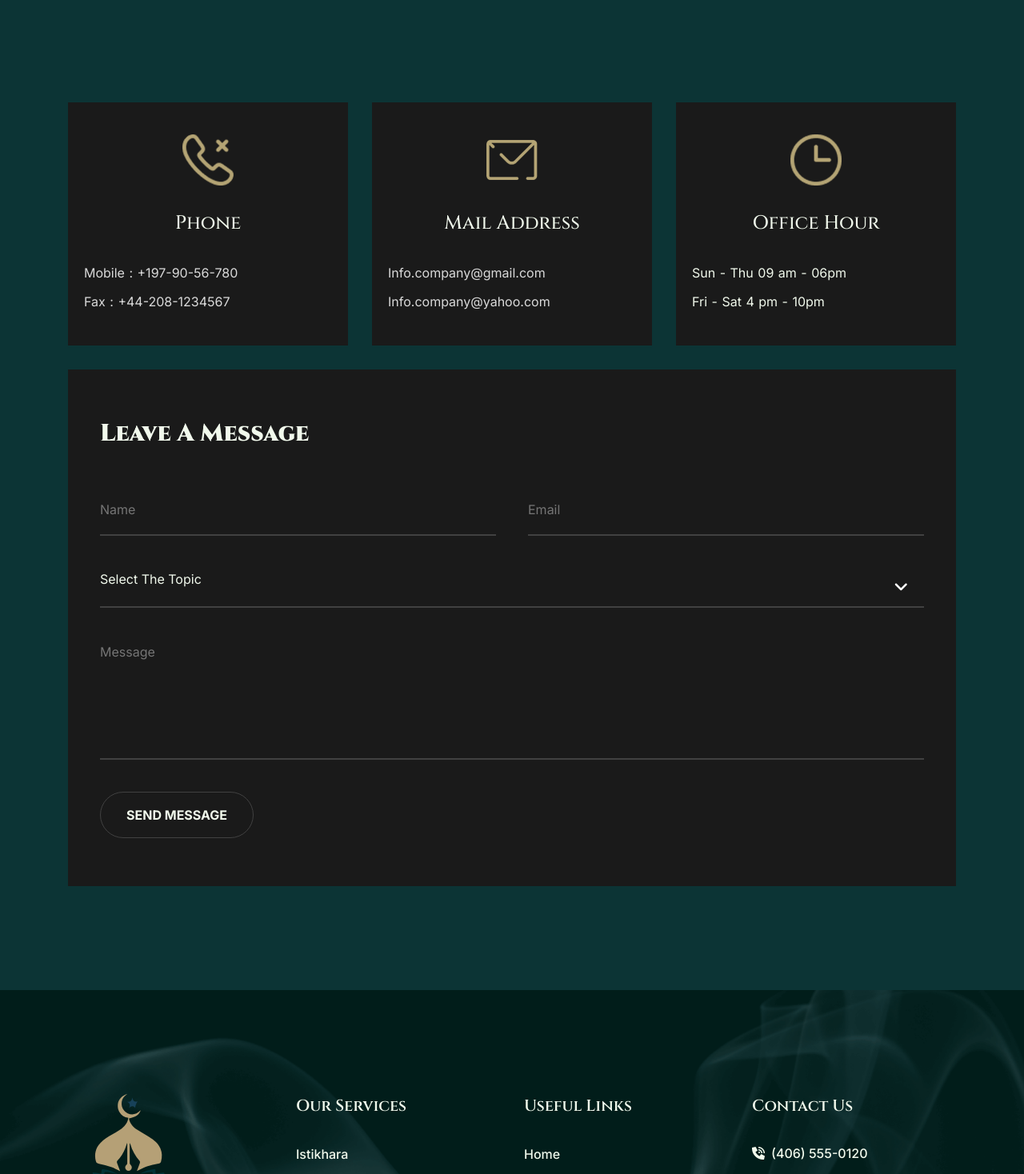
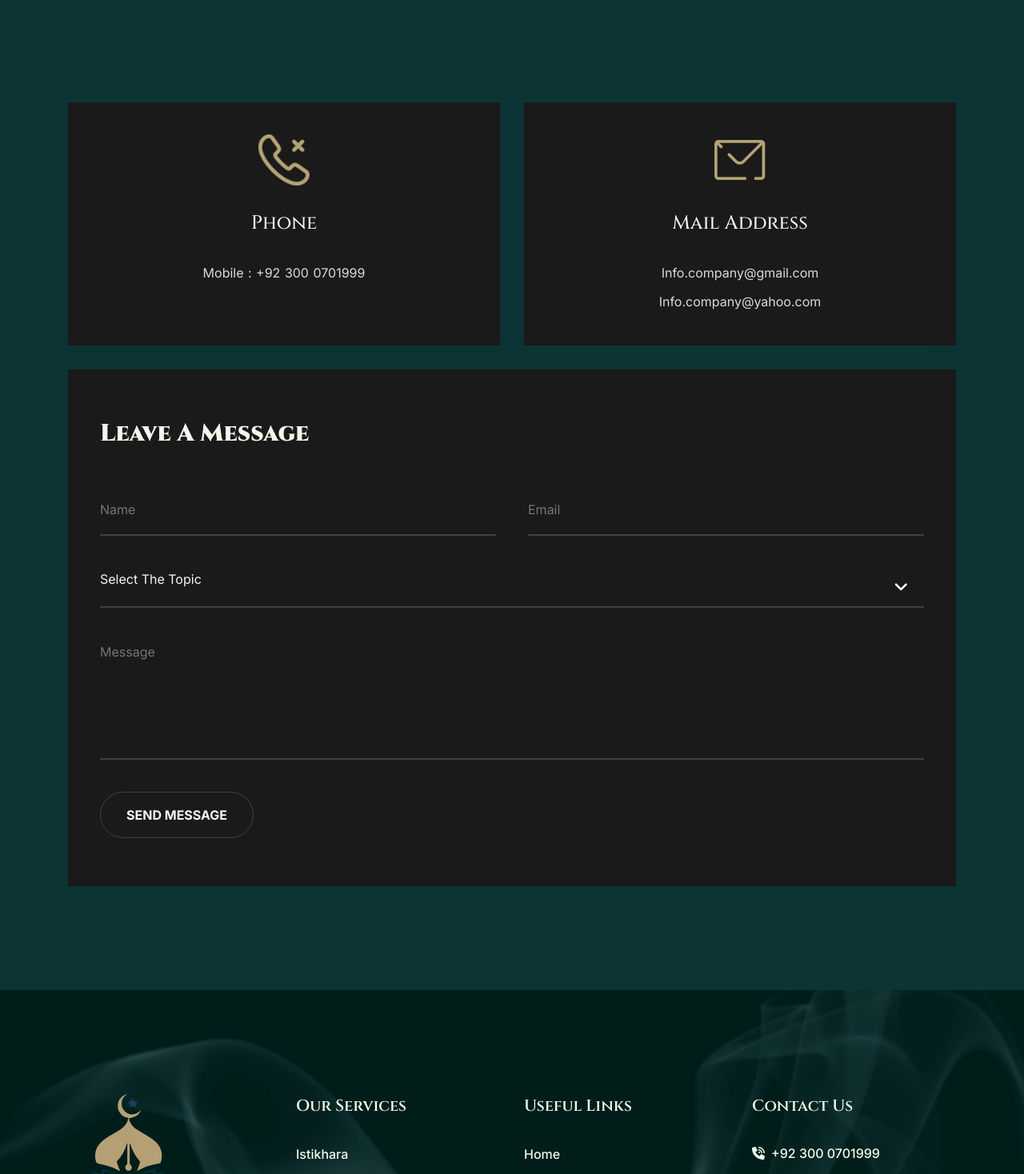
Before and after one commit to wahabsharif/istikhara-qalandar, a Next.js app: page /contact in a window 1280 px wide. Shown: the part 462-1930 px from the top of the page at 80% size. Built offline with nearby package versions, Linux system fonts and the light colour scheme.

Commit message:
Contact Details

```diff
--- a/src/components/containers/ContactMain.tsx
+++ b/src/components/containers/ContactMain.tsx
@@ -10,7 +10,7 @@ const ContactMain = () => {
     <section className="section contact-m fade-wrapper">
       <div className="container">
         <div className="row gaper">
-          <div className="col-12 col-sm-6 col-xl-4">
+          <div className="col-12 col-sm-6 col-xl-6">
             <div className="contact-m__single topy-tilt fade-top">
               <div className="thumb">
                 <Image src={phone} alt="istikhara-qalandar-icon-phone" />
@@ -18,15 +18,12 @@ const ContactMain = () => {
               <div className="content">
                 <h4>Phone</h4>
                 <p>
-                  <Link href="tel:197-90-56-780">Mobile : +197-90-56-780</Link>
-                </p>
-                <p>
-                  <Link href="tel:197-90-56-780">Fax : +44-208-1234567</Link>
+                  <Link href="tel:923000701999">Mobile : +92 300 0701999</Link>
                 </p>
               </div>
             </div>
           </div>
-          <div className="col-12 col-sm-6 col-xl-4">
+          <div className="col-12 col-sm-6 col-xl-6">
             <div className="contact-m__single topy-tilt fade-top">
               <div className="thumb">
                 <Image src={mail} alt="istikhara-qalandar-icon-mail" />
@@ -43,18 +40,6 @@ const ContactMain = () => {
                     Info.company@yahoo.com
                   </Link>
                 </p>
-              </div>
-            </div>
-          </div>
-          <div className="col-12 col-sm-6 col-xl-4">
-            <div className="contact-m__single topy-tilt fade-top">
-              <div className="thumb">
-                <Image src={time} alt="istikhara-qalandar-icon-time" />
-              </div>
-              <div className="content">
-                <h4>Office Hour</h4>
-                <p>Sun - Thu 09 am - 06pm</p>
-                <p>Fri - Sat 4 pm - 10pm</p>
               </div>
             </div>
           </div>
--- a/src/components/layout/footer/Footer.tsx
+++ b/src/components/layout/footer/Footer.tsx
@@ -81,9 +81,9 @@ const Footer = () => {
               <h5>Contact Us</h5>
             </div>
             <div className="footer__single-meta">
-              <Link href="tel:406-555-0120">
+              <Link href="tel:923000701999">
                 <i className="fa-sharp fa-solid fa-phone-volume"></i>
-                (406) 555-0120
+                +92 300 0701999
               </Link>
               <Link href="mailto:info@istikhara-qalandar.com">
                 <i className="fa-sharp fa-solid fa-envelope"></i>
--- a/src/styles/sections/_all-sections.scss
+++ b/src/styles/sections/_all-sections.scss
@@ -3695,6 +3695,7 @@
   }
 
   p {
+    text-align: center !important;
     margin-bottom: 6px;
     &:nth-last-of-type(1) {
       margin-bottom: 0px;
```
